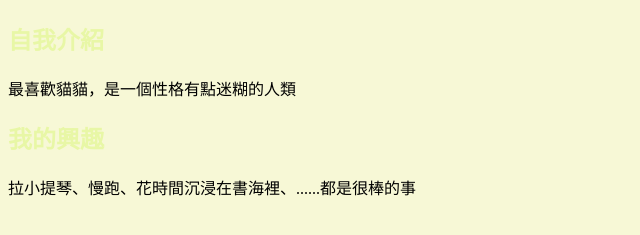
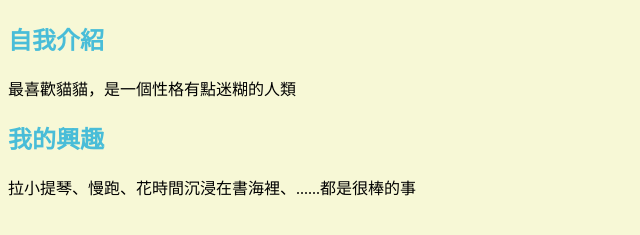
Before and after one commit to stumeow/web, a plain HTML site: page index.htm in a window 1280 px wide. Shown: the part 311-546 px from the top of the page, without its empty margins (0-640 px from the left). Drawn offline with Linux system fonts and the light colour scheme.

Commit message:
Update index.htm

```diff
--- a/index.htm
+++ b/index.htm
@@ -8,7 +8,7 @@
         background-color:#f7f8d6;
         }
         h2{
-          color:#e8f7a6;
+          color: #49bdd8;
             font-size:lem;
       }
 
```
